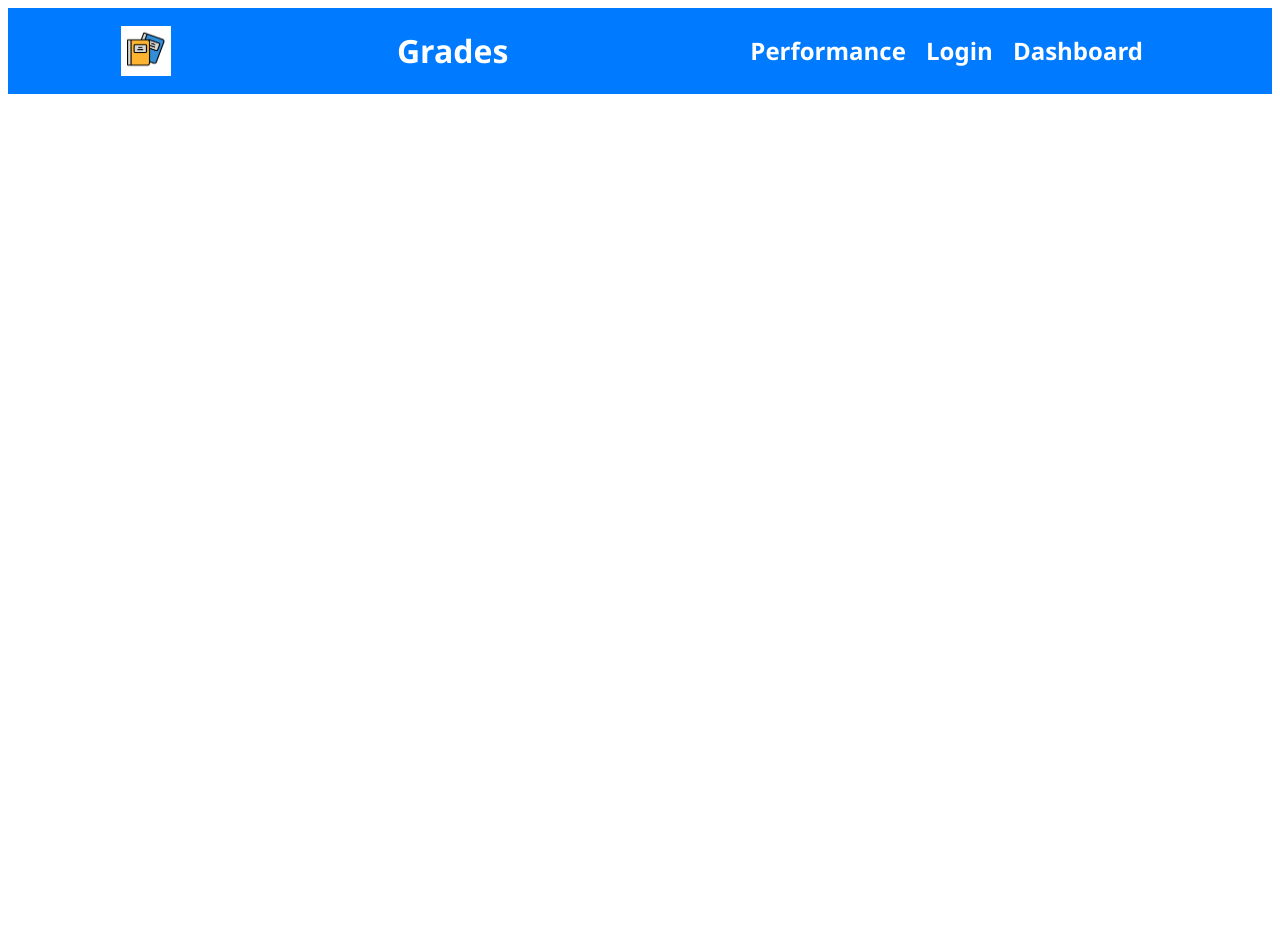
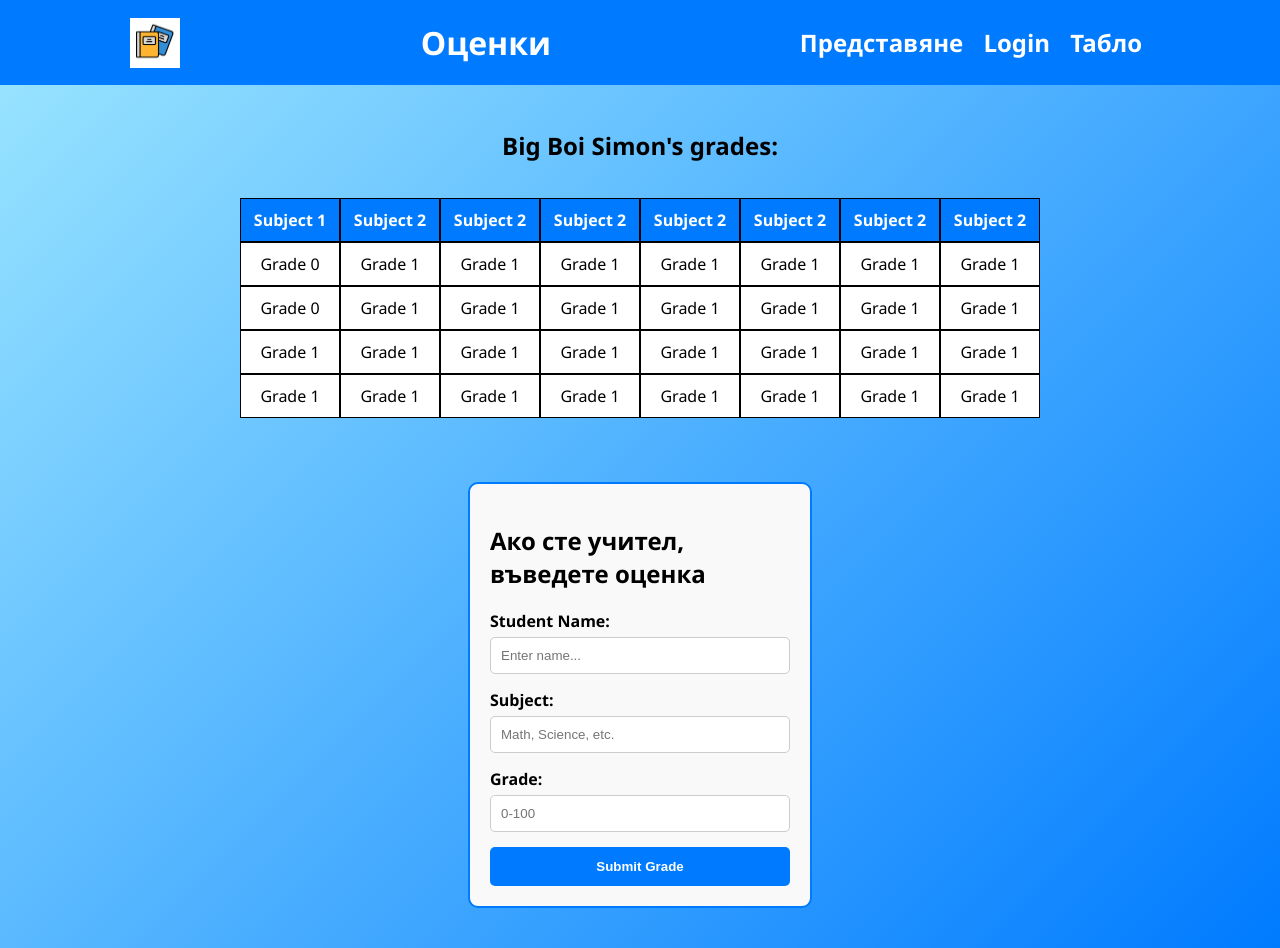
Before and after one commit to IT-8-TUES/8B-25-26-Merge-conflicted, a plain HTML site: page Simeon Minkov/grades.html in a window 1280 px wide. Before the commit the page ends 800 px from the top, so only its background shows below. Drawn offline with Linux system fonts and the light colour scheme.

Commit message:
updating grades.html

```diff
--- a/Simeon Minkov/grades.html
+++ b/Simeon Minkov/grades.html
@@ -1,20 +1,103 @@
 <!DOCTYPE html>
+<html lang="bg">
 <html>
 	<head>
 		<link rel="stylesheet" href="style.css">
-		<title>Grades</title>
+		<title>Оценки</title>
 	</head>
-	<body>
+	<body style="margin:0;">
 		<header>
-			<img src="MC-logo.png" alt="Site Logo" height="50" width="50">
-			<h1 class="title">Grades</h1>
+			<img src="MC-logo.png" alt="Site Logo" height="50" width="50" class="logo">
+			<h1 class="title">Оценки</h1>
 			<nav>
-				<a href="gpa.html">Performance</a>
+				<a href="gpa.html">Представяне</a>
 				<a href="login.html">Login</a>
-				<a href="dashboard.html">Dashboard</a>
+				<a href="dashboard.html">Табло</a>
 			</nav>
 		</header>
 		<main>
+			<div class="gradestable">
+				<h2>Big Boi Simon's grades:</h2>
+				<div class="table">
+					<div class="column-group">
+						<div class="subjname">Subject 1</div>
+						<div class="grades">Grade 0</div>
+						<div class="grades">Grade 0</div>
+						<div class="grades">Grade 1</div>
+						<div class="grades">Grade 1</div>
+					</div>
+
+					<div class="column-group">
+						<div class="subjname">Subject 2</div>
+						<div class="grades">Grade 1</div>
+						<div class="grades">Grade 1</div>
+						<div class="grades">Grade 1</div>
+						<div class="grades">Grade 1</div>
+					</div>
+					<div class="column-group">
+						<div class="subjname">Subject 2</div>
+						<div class="grades">Grade 1</div>
+						<div class="grades">Grade 1</div>
+						<div class="grades">Grade 1</div>
+						<div class="grades">Grade 1</div>
+					</div>
+					<div class="column-group">
+						<div class="subjname">Subject 2</div>
+						<div class="grades">Grade 1</div>
+						<div class="grades">Grade 1</div>
+						<div class="grades">Grade 1</div>
+						<div class="grades">Grade 1</div>
+					</div>
+					<div class="column-group">
+						<div class="subjname">Subject 2</div>
+						<div class="grades">Grade 1</div>
+						<div class="grades">Grade 1</div>
+						<div class="grades">Grade 1</div>
+						<div class="grades">Grade 1</div>
+					</div>
+					<div class="column-group">
+						<div class="subjname">Subject 2</div>
+						<div class="grades">Grade 1</div>
+						<div class="grades">Grade 1</div>
+						<div class="grades">Grade 1</div>
+						<div class="grades">Grade 1</div>
+					</div>
+					<div class="column-group">
+						<div class="subjname">Subject 2</div>
+						<div class="grades">Grade 1</div>
+						<div class="grades">Grade 1</div>
+						<div class="grades">Grade 1</div>
+						<div class="grades">Grade 1</div>
+					</div>
+					<div class="column-group">
+						<div class="subjname">Subject 2</div>
+						<div class="grades">Grade 1</div>
+						<div class="grades">Grade 1</div>
+						<div class="grades">Grade 1</div>
+						<div class="grades">Grade 1</div>
+					</div>
+				</div>
+			</div>
+			<div class="grade-form">
+				<h2>Ако сте учител, въведете оценка</h2>
+
+				<div class="input-group">
+					<label>Student Name:</label>
+					<input type="text" placeholder="Enter name...">
+				</div>
+
+				<div class="input-group">
+					<label>Subject:</label>
+					<input type="text" placeholder="Math, Science, etc.">
+				</div>
+
+				<div class="input-group">
+					<label>Grade:</label>
+					<input type="number" placeholder="0-100">
+				</div>
+
+				<button class="submit-btn">Submit Grade</button>
+			</div>
 		</main>
 	</body>
 </html>
--- a/Simeon Minkov/style.css
+++ b/Simeon Minkov/style.css
@@ -1,5 +1,10 @@
 html {
 	font-size: 16px;
+}
+main{
+	background: linear-gradient(135deg, #97e3ff 0%, #007bff 100%);
+	font-family: 'Segoe UI', Tahoma, sans-serif;
+	padding:1.5rem;
 }
 header {
 	background: #007bff;
@@ -8,6 +13,7 @@ header {
 	align-items:center;
 	font-family: 'Segoe UI', Tahoma, sans-serif;
 	flex-wrap:wrap;
+	padding:0.6rem;
 }
 nav {padding: 0.5rem;}
 nav a{
@@ -17,7 +23,98 @@ nav a{
 	margin: 0.5rem;
 	font-weight:600;
 }
+td {
+	padding:1rem;
+	text-align:center;
+}
+h1 {text-align:center;}
+.subjname {
+	background: #007bff;
+	margin:0rem;
+	border-color:#007bff;
+}
 nav a:hover {
 	opacity: 0.5;
 }
 .title {color:white;}
+.logo {margin: 0.5rem;}
+h1 {margin: 0.5rem;}
+.gradestable {
+    display: flex;
+    flex-wrap: wrap;
+    flex-direction:column;
+	align-items: center;
+}
+.table
+{
+	display:flex;
+	flex-direction:row;
+	justify-content:center;
+	flex-wrap:wrap;
+}
+.column-group {
+    display: flex;
+    flex-direction: column;
+    min-width: 100px;
+	margin-top:1rem;
+}
+.subjname {
+    background-color: #007bff;
+    color: white;
+    font-weight: bold;
+    text-align: center;
+    padding: 10px;
+}
+.grades {
+    text-align: center;
+    padding: 10px;
+	background: white;
+}
+.grades, .subjname{
+	border: 0.5px solid black;
+}
+.grade-form {
+    display: flex;
+    flex-direction: column;
+    width: 300px;
+    padding: 20px;
+    background-color: #f9f9f9;
+    border: 2px solid #007bff;
+    border-radius: 10px;
+	margin: 1rem auto;
+	margin-top:4rem;
+}
+
+.input-group {
+    display: flex;
+    flex-direction: column;
+    margin-bottom: 15px;
+}
+
+.input-group label {
+    font-weight: bold;
+    margin-bottom: 5px;
+}
+
+.input-group input {
+    padding: 10px;
+    border: 1px solid #ccc;
+    border-radius: 5px;
+    box-sizing: border-box;
+}
+
+.submit-btn {
+    background-color: #007bff;
+    color: white;
+    padding: 12px;
+    border: none;
+    border-radius: 5px;
+    font-weight: bold;
+    opacity: 1;
+    cursor: pointer; /* Changes mouse to a hand */
+}
+
+.submit-btn:hover {
+    opacity: 0.8;
+    background-color: #0056b3;
+}
```
